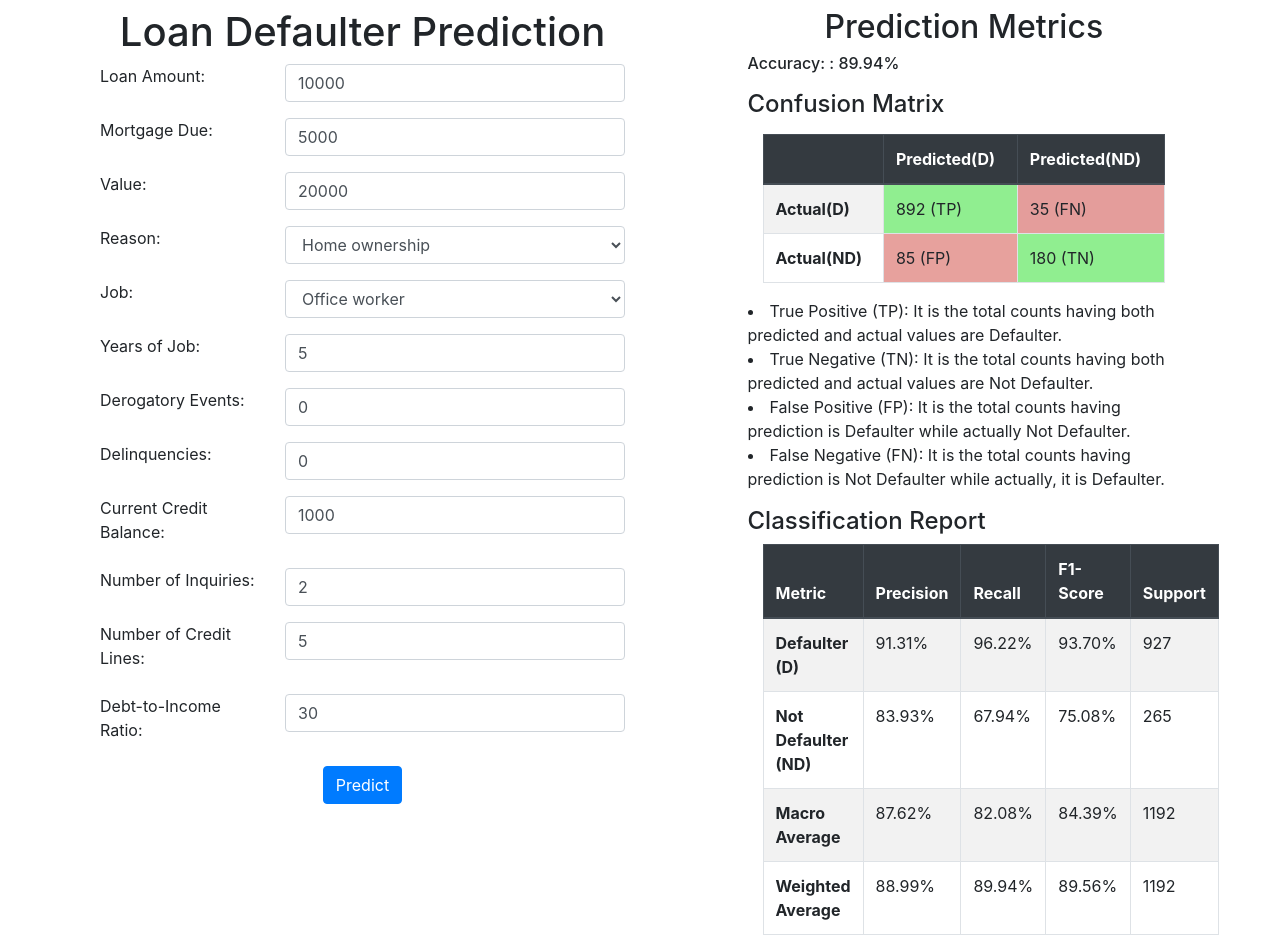
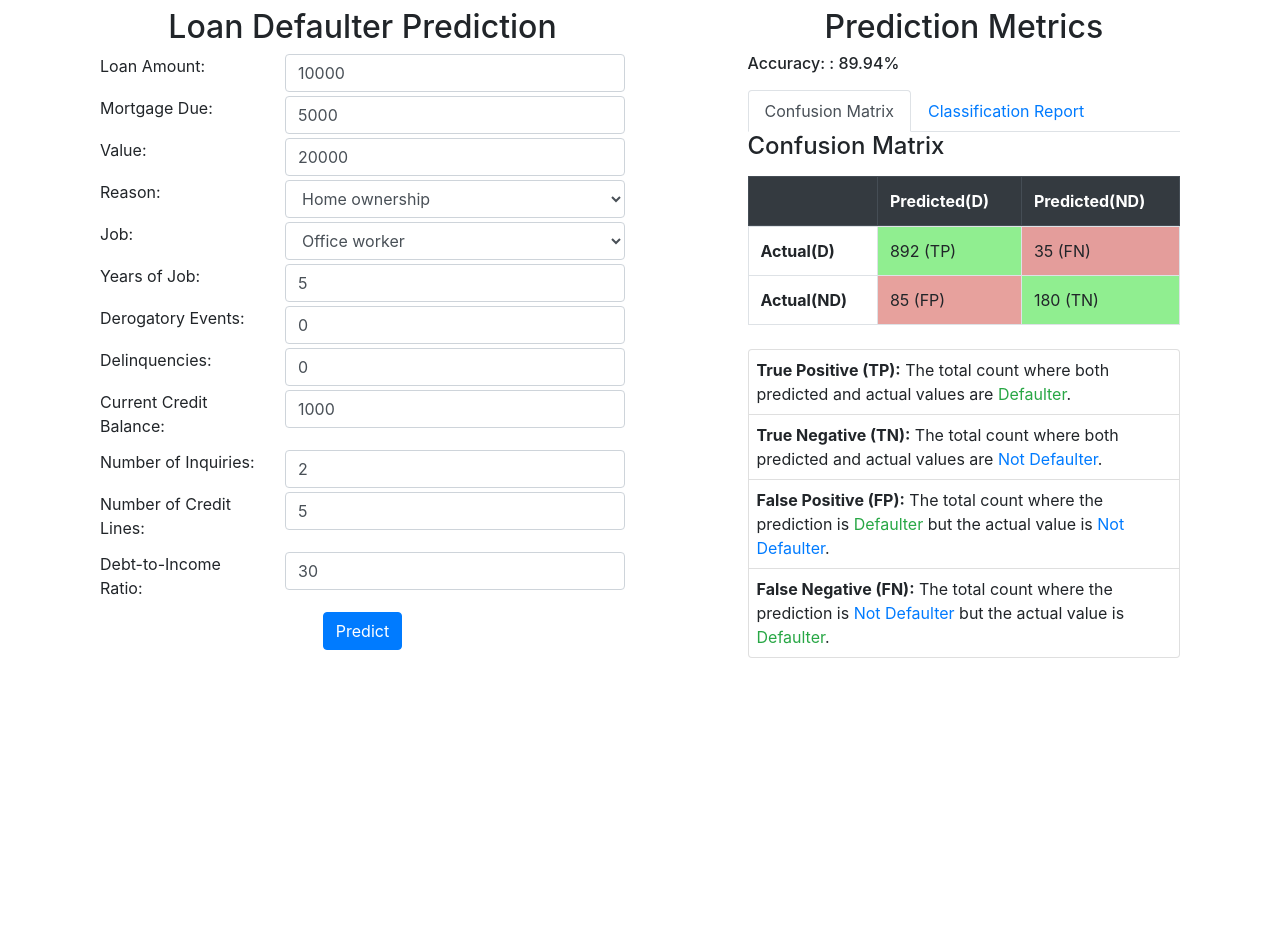
Before and after one commit to ewfx/sradg-aagni, a Flask app: page / in a window 1280 px wide. After the commit the page ends 658 px from the top, so only its background shows below. Run offline with Flask 3, Linux system fonts and the light colour scheme; parts of the project's set-up code (start-up, migrations or seed data) failed here and were passed over; some libraries are stand-ins or nearby versions.

Commit message:
added tabs

```diff
--- a/code/src/templates/index.html
+++ b/code/src/templates/index.html
@@ -23,10 +23,10 @@
 
 <div class="container mt-5 container-align">
     <div class="form-section col-md-6">
-        <h1 class="text-center">Loan Defaulter Prediction</h1>
+        <h2 class="text-center">Loan Defaulter Prediction</h2>
 
     <form action="/predict" method="POST">
-        <div class="row mb-3">
+        <div class="row mb-1">
             <div class="col-md-4">
                 <label for="loan" class="form-label">Loan Amount:</label>
             </div>
@@ -35,7 +35,7 @@
             </div>
         </div>
 
-        <div class="row mb-3">
+        <div class="row mb-1">
             <div class="col-md-4">
                 <label for="mortdue" class="form-label">Mortgage Due:</label>
             </div>
@@ -44,7 +44,7 @@
             </div>
         </div>
 
-        <div class="row mb-3">
+        <div class="row mb-1">
             <div class="col-md-4">
                 <label for="value" class="form-label">Value:</label>
             </div>
@@ -53,7 +53,7 @@
             </div>
         </div>
 
-        <div class="row mb-3">
+        <div class="row mb-1">
             <div class="col-md-4">
                 <label for="reason" class="form-label">Reason:</label>
             </div>
@@ -66,7 +66,7 @@
             </div>
         </div>
 
-        <div class="row mb-3">
+        <div class="row mb-1">
             <div class="col-md-4">
                 <label for="job" class="form-label">Job:</label>
             </div>
@@ -79,7 +79,7 @@
             </div>
         </div>
 
-        <div class="row mb-3">
+        <div class="row mb-1">
             <div class="col-md-4">
                 <label for="yoj" class="form-label">Years of Job:</label>
             </div>
@@ -88,7 +88,7 @@
             </div>
         </div>
 
-        <div class="row mb-3">
+        <div class="row mb-1">
             <div class="col-md-4">
                 <label for="derog" class="form-label">Derogatory Events:</label>
             </div>
@@ -97,7 +97,7 @@
             </div>
         </div>
 
-        <div class="row mb-3">
+        <div class="row mb-1">
             <div class="col-md-4">
                 <label for="delinq" class="form-label">Delinquencies:</label>
             </div>
@@ -106,7 +106,7 @@
             </div>
         </div>
 
-        <div class="row mb-3">
+        <div class="row mb-1">
             <div class="col-md-4">
                 <label for="clage" class="form-label">Current Credit Balance:</label>
             </div>
@@ -115,7 +115,7 @@
             </div>
         </div>
 
-        <div class="row mb-3">
+        <div class="row mb-1">
             <div class="col-md-4">
                 <label for="ninq" class="form-label">Number of Inquiries:</label>
             </div>
@@ -124,7 +124,7 @@
             </div>
         </div>
 
-        <div class="row mb-3">
+        <div class="row mb-1">
             <div class="col-md-4">
                 <label for="clno" class="form-label">Number of Credit Lines:</label>
             </div>
@@ -133,7 +133,7 @@
             </div>
         </div>
 
-        <div class="row mb-3">
+        <div class="row mb-1">
             <div class="col-md-4">
                 <label for="debtinc" class="form-label">Debt-to-Income Ratio:</label>
             </div>
@@ -172,42 +172,59 @@
         </div>
 
         <div class="mb-3">
+            <ul class="nav nav-tabs" id="metricsTab" role="tablist">
+                <li class="nav-item">
+                    <a class="nav-link active" id="confusion-matrix-tab" data-toggle="tab" href="#confusion-matrix" role="tab" aria-controls="confusion-matrix" aria-selected="true">Confusion Matrix</a>
+                </li>
+                <li class="nav-item">
+                    <a class="nav-link" id="classification-report-tab" data-toggle="tab" href="#classification-report" role="tab" aria-controls="classification-report" aria-selected="false">Classification Report</a>
+                </li>
+            </ul>
+            <div class="tab-content" id="metricsTabContent">
+                <div class="tab-pane fade show active" id="confusion-matrix" role="tabpanel" aria-labelledby="confusion-matrix-tab">
                     <h4>Confusion Matrix</h4>
-            <div class="container mt-3">
+                    <div class="container mt-3" style="padding-left: 0; padding-right: 0;">
                         <table class="table table-bordered table-striped">
                             <thead class="thead-dark">
                                 <tr>
-                            <th></th>
+               </tr>                     <th></th>
                                     <th>Predicted(D)</th>
                                     <th>Predicted(ND)</th>
                                 </tr>
                             </thead>
                             <tbody>
                                 <tr>
-                            <th>Actual(D)</th>
+               </tr>                     <th>Actual(D)</th>
                                     <td style="background-color: #90EE90;">892 (TP)</td>
                                     <td style="background-color: hsl(2, 57%, 75%);">35 (FN)</td>
                                 </tr>
                                 <tr>
-                            <th>Actual(ND)</th>
+                                </tr>    <th>Actual(ND)</th>
                                     <td style="background-color: hsl(3, 60%, 76%);">85 (FP)</td>
                                     <td style="background-color: #90EE90;">180 (TN)</td>
                                 </tr>
                             </tbody>
                         </table>
                     </div>
-            <div>
-                <li>True Positive (TP): It is the total counts having both predicted and actual values are Defaulter.</li>
-                <li> True Negative (TN): It is the total counts having both predicted and actual values are Not Defaulter.</li>
-                <li> False Positive (FP): It is the total counts having prediction is Defaulter while actually Not Defaulter.</li>
-                <li> False Negative (FN): It is the total counts having prediction is Not Defaulter while actually, it is Defaulter.</li>
+                    <div class="mt-4"></div>
+                    <ul class="list-group">
+                        <li class="list-group-item" style="padding: 0.5rem 0.5rem;">
+                            <strong>True Positive (TP):</strong> The total count where both predicted and actual values are <span class="text-success">Defaulter</span>.
+                        </li>
+                        <li class="list-group-item" style="padding: 0.5rem 0.5rem;">
+                            <strong>True Negative (TN):</strong> The total count where both predicted and actual values are <span class="text-primary">Not Defaulter</span>.
+                        </li>
+                        <li class="list-group-item" style="padding: 0.5rem 0.5rem;">
+                            <strong>False Positive (FP):</strong> The total count where the prediction is <span class="text-success">Defaulter</span> but the actual value is <span class="text-primary">Not Defaulter</span>.
+                        </li>
+                        <li class="list-group-item" style="padding: 0.5rem 0.5rem;">
+                            <strong>False Negative (FN):</strong> The total count where the prediction is <span class="text-primary">Not Defaulter</span> but the actual value is <span class="text-success">Defaulter</span>.
+                        </li>
+                    </ul>
                 </div>
-        </div>
-
-        <div class="mb-3">
+                <div class="tab-pane fade" id="classification-report" role="tabpanel" aria-labelledby="classification-report-tab">
                     <h4>Classification Report</h4>
-            <div class="container mt-5">
-                <!-- Table to display classification report -->
+                    <div class="container mt-5" style="padding-left: 0; padding-right: 0;">
                         <table class="table table-bordered table-striped">
                             <thead class="thead-dark">
                                 <tr>
@@ -252,6 +269,8 @@
                     </div>
                 </div>
             </div>
+        </div>
+    </div>
 
 </div>
 
```
Lines whose indentation alone changed are shown as unchanged.
